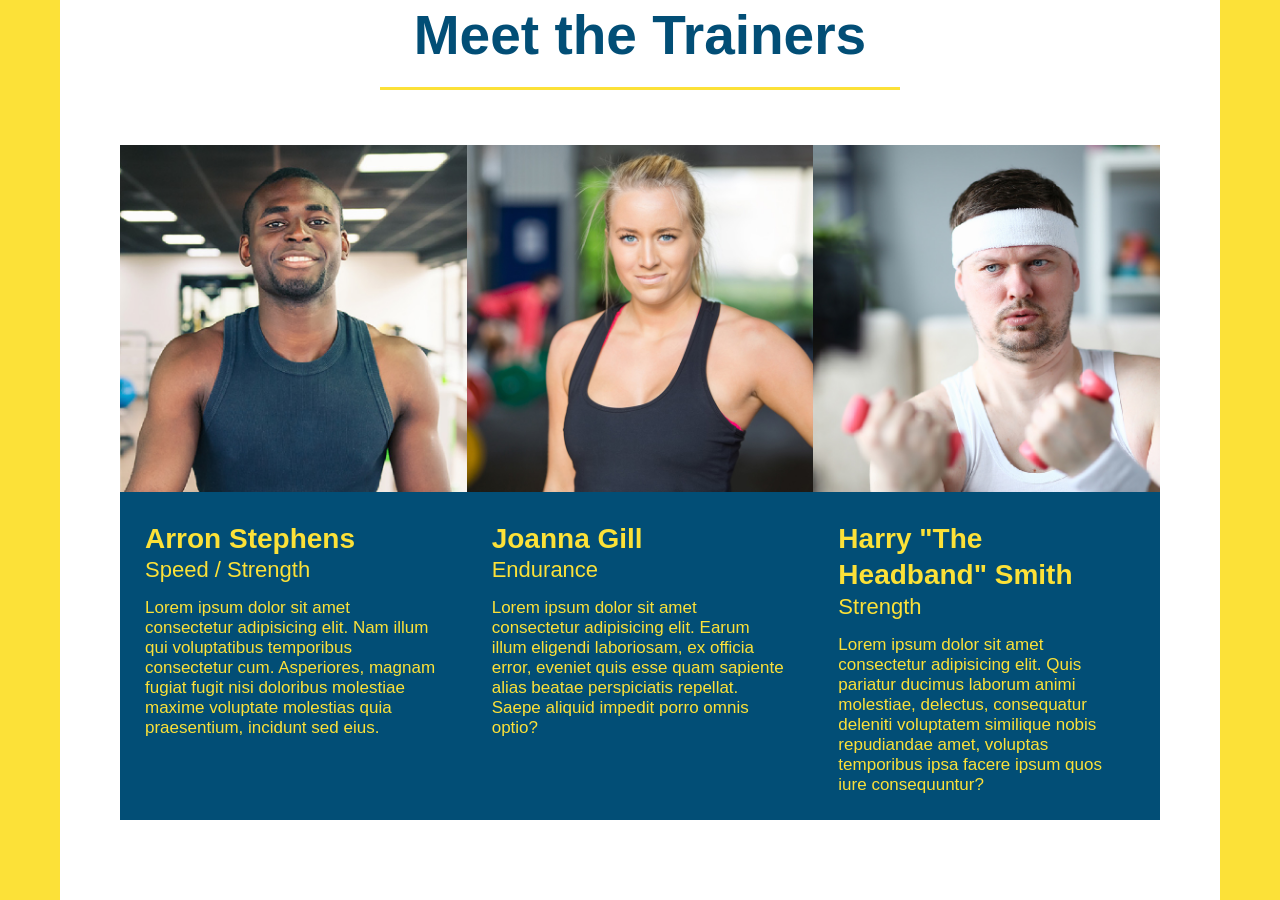
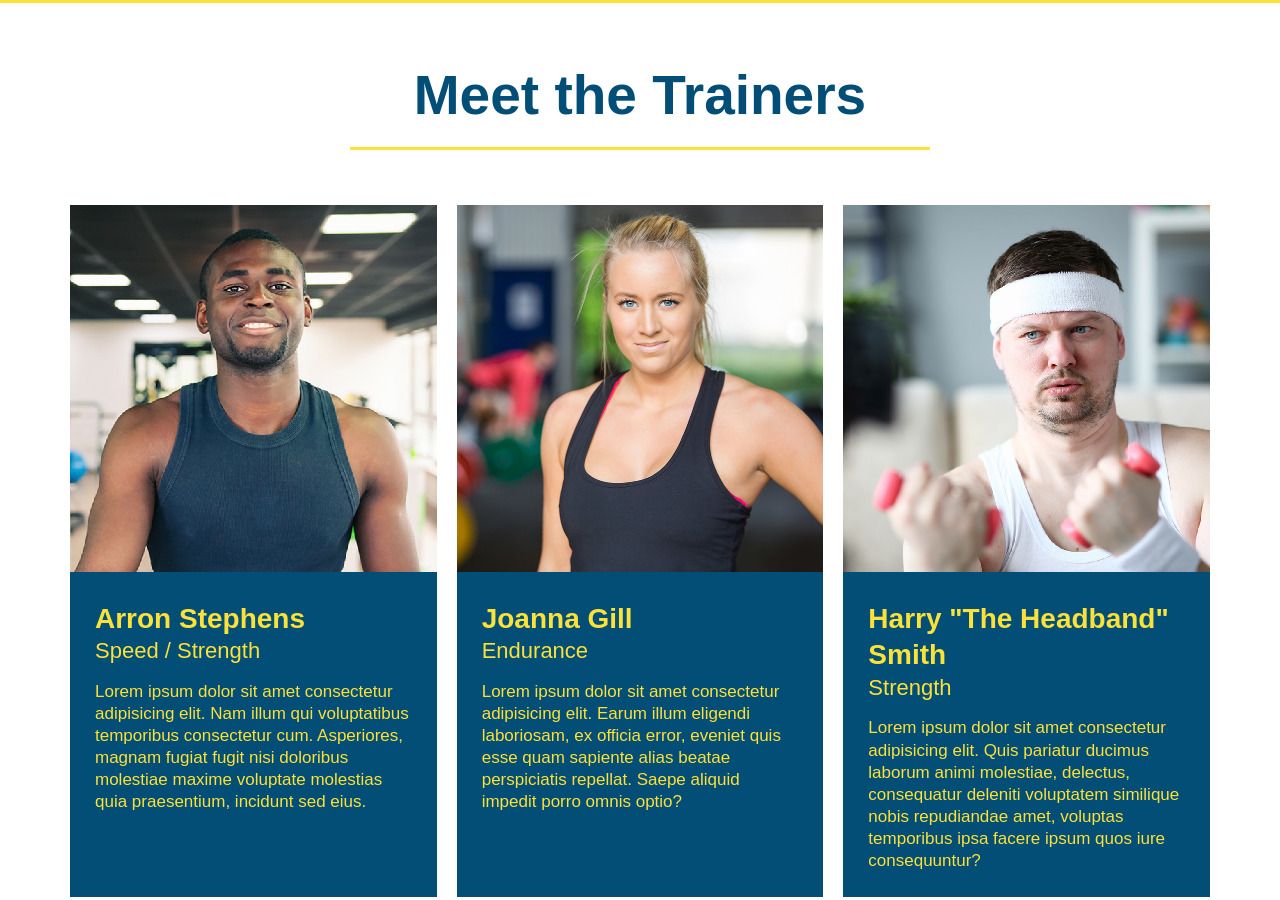
Before and after one commit to jasonarritt/run-buddy, a plain HTML site: page index.html in a window 1280 px wide. Shown: the part 2212-3112 px from the top of the page. Drawn offline with Linux system fonts and the light colour scheme.

Commit message:
added missing closing tag to what you do section

```diff
--- a/assets/css/style.css
+++ b/assets/css/style.css
@@ -250,12 +250,8 @@ section {
   justify-content: space-around;
 }
 
-#your-trainers {
-  background-color: #fff;
-}
-
 .trainer {
-  margin: 20px 0;
+  margin: 20px 10px;
   background: #024e76;
   color: #fce138;
   flex: 1;
@@ -267,11 +263,11 @@ section {
 
 .trainer-bio {
   padding: 25px;
+  line-height: 1.3;
 }
 
 .trainer-bio h3 {
   font-size: 28px;
-  line-height: 1.3;
 }
 
 .trainer-bio h4 {
--- a/index.html
+++ b/index.html
@@ -161,10 +161,14 @@
         </div>
         </div>
       </div>
+    </section>
 
     <!-- meet the trainers section -->
     <section id="your-trainers">
-      <h2 class="section-title primary-border">Meet the Trainers</h2>
+      <div class="flex-row">
+        <h2 class="section-title primary-border">Meet the Trainers</h2>
+      </div>
+
       <div class="trainers">
       <!-- First trainer bio -->
       <article class="trainer">
@@ -221,6 +225,7 @@
       </article>
     </div>
     </section>
+    <!-- Meet the trainers end -->
 
         <!-- reach out section -->
         <section id="reach-out" class="contact">
```
